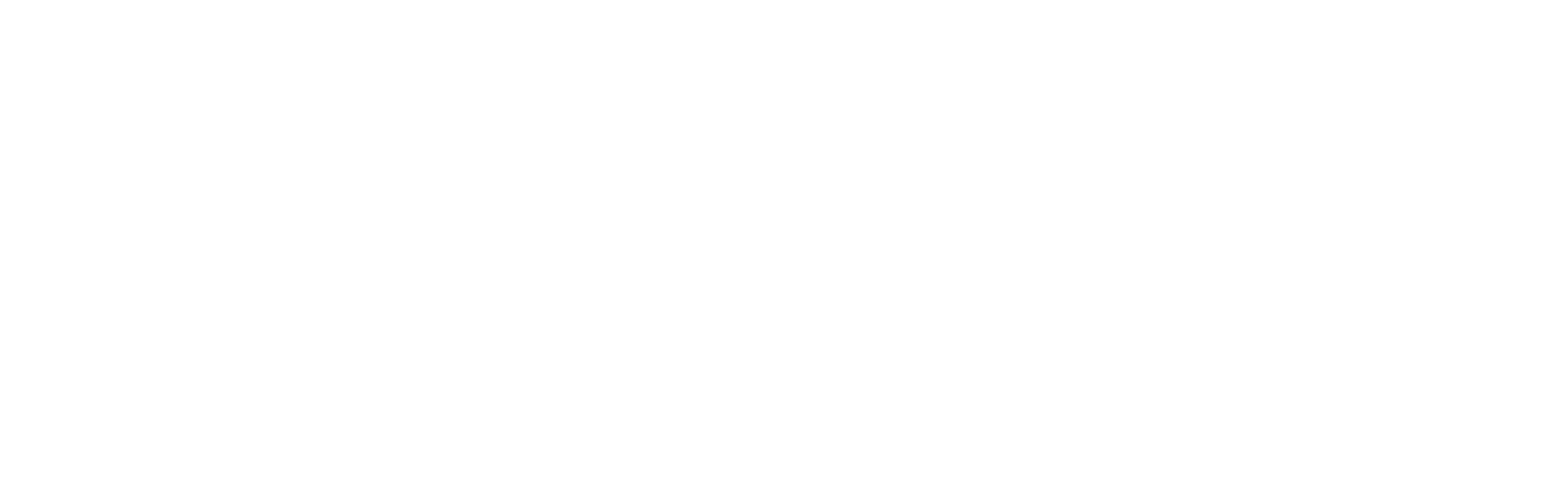
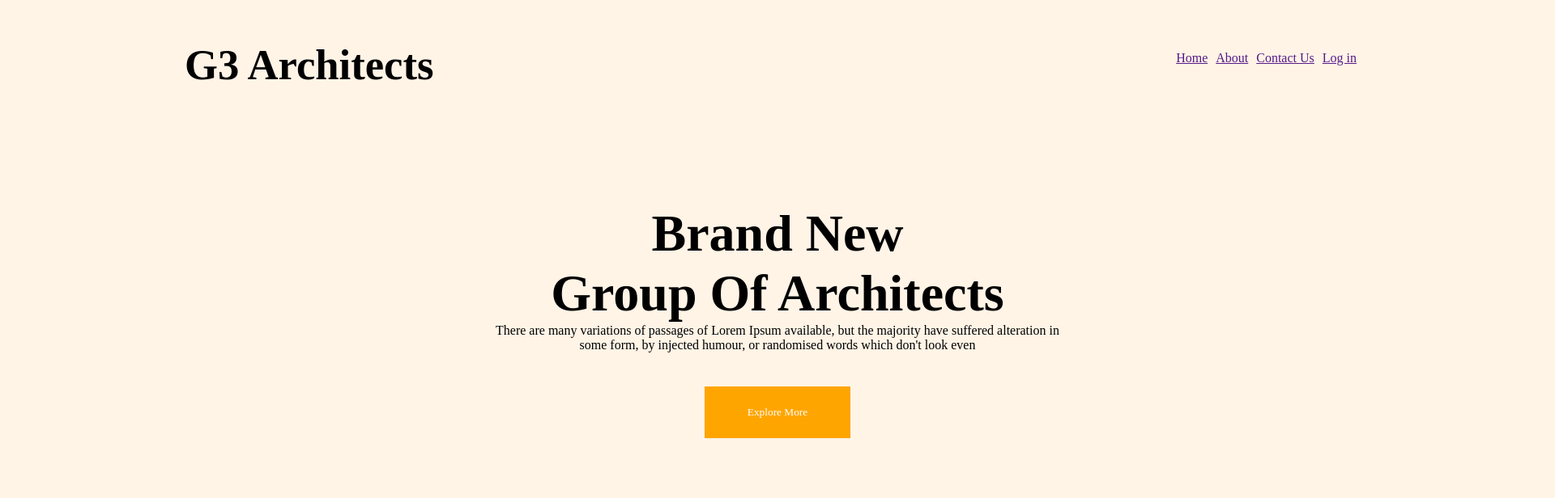
Before and after one commit to priyab99/new-assignment-two, a plain HTML site: page index.html in a window 1280 px wide. Shown: the top 616 px of the page at 81% size, 1920 px wide, since content can reach past the window. Drawn offline with Linux system fonts and the light colour scheme.

Commit message:
header done

```diff
--- a/index.html
+++ b/index.html
@@ -8,6 +8,49 @@
     <link rel="stylesheet" href="style/style.css">
 </head>
 <body>
+    <header class="header">
+        <div class="header-title">
+            <div class="header-name"> <h3>G3 Architects</h3></div>
+            <nav>
+                <ul>
+                    <li><a href="">Home</a></li>
+                    <li><a href="">About</a></li>
+                    <li><a href="">Contact Us</a></li>
+                    <li><a href="">Log in</a></li>
+                </ul>
+            </nav>
+
+        </div>
+        <div class="header-main">
+            <h1 class="h-one">Brand New <br>Group Of Architects</h1>
+            <p class="p-one">There are many variations of passages of Lorem Ipsum available, but the majority have suffered alteration in <br>
+                some form, by injected humour, or randomised words which don't look even</p>
+                <button class="btn">Explore More</button>
+
+        </div>
+        <div class="header-image">
+        </div>
+    </header>
+    <!--Section one-->
+    <section class="section-one">
+        <div class="teams">
+            <div class="team"><img src="../g3-architects/images/team1.png" alt=""></div>
+            <div class="team"><img src="../g3-architects/images/team2.png" alt=""></div>
+            <div class="team"><img src="../g3-architects/images/team3.png" alt=""></div>
+            <div class="team"><img src="../g3-architects/images/team4.png" alt=""></div>
+        </div>
+        <div class="teams-info">
+            <h3>Qucik list Of Our <br>Features</h3>
+            <p>There are many variations of passages of Lorem Ipsum available, <br>
+                but the majority have suffered alteration in some form, by injected <br>
+                humour, or randomised words which don't look eve</p>
+             <button>Explore More</button>
+        </div>
+    </section>
+    <section>
+        <img src="../g3-architects/images/sponsors/amazon.png" alt="">
+    </section>
+
 
 </body>
 </html>
--- a/style/style.css
+++ b/style/style.css
@@ -0,0 +1,64 @@
+*{
+    font-family: 'Work Sans';
+    margin: 0;
+}
+.header{
+    width: 1920px;
+    height: 1322px;
+    background: rgba(255, 144, 14, 0.1);
+
+}
+/*navigation bar*/
+.header-title{
+    display: flex;
+    justify-content: space-between;
+}
+.header-name{
+    font-size: 45px;
+    padding-top: 50px;
+    padding-left: 228px;
+}
+nav ul{
+    display: flex;
+    padding-top: 63px;
+    padding-right: 240px;
+
+}
+nav li{
+    list-style: none;
+    padding: 0 5px;
+}
+/*header main part*/
+.header-main{
+    padding-top: 142px;
+    text-align: center;
+}
+.h-one{
+    font-size: 64px;
+}
+.p-one{
+    font-size: 16px;
+}
+.btn{
+    margin-top: 42px;
+    width: 180px;
+    height: 64px;
+    border:0;
+    color: white;
+    background-color: orange;
+}
+.header-image{
+    background-image: url("../images/banner.png");
+    position: relative;
+    left: 240;
+    right: 240;
+}
+/*first section*/
+.section-one{
+    font-display: flex;
+}
+.teams{
+    display: grid;
+    grid-template-columns: repeat(2,1fr);
+    row-gap: 24px;
+}
```
Also changed, not shown: images/architect.png (added), images/banner.png (added), images/icons/customers.png (added), images/icons/email.png (added), images/icons/projects.png (added), images/icons/ribon.png (added), images/sponsors/amazon.png (added), images/sponsors/figma.png (added), images/sponsors/google.png (added), images/sponsors/spotify.png (added), images/sponsors/telerama.png (added), images/team1.png (added), images/team2.png (added), images/team3.png (added), 1 more files.
